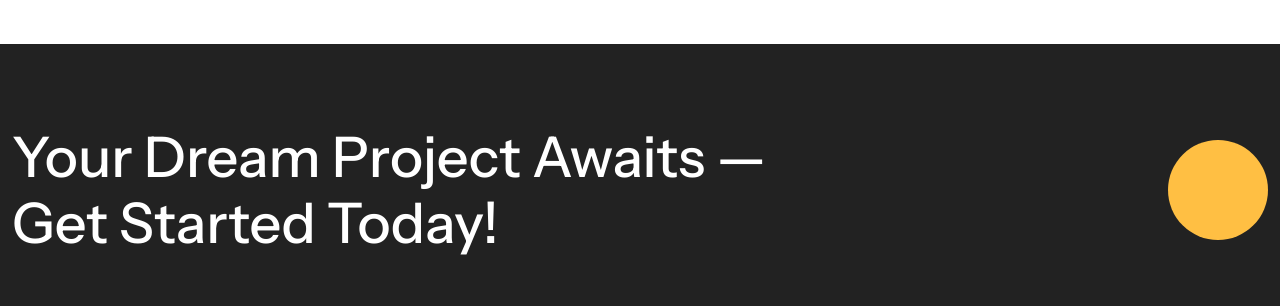
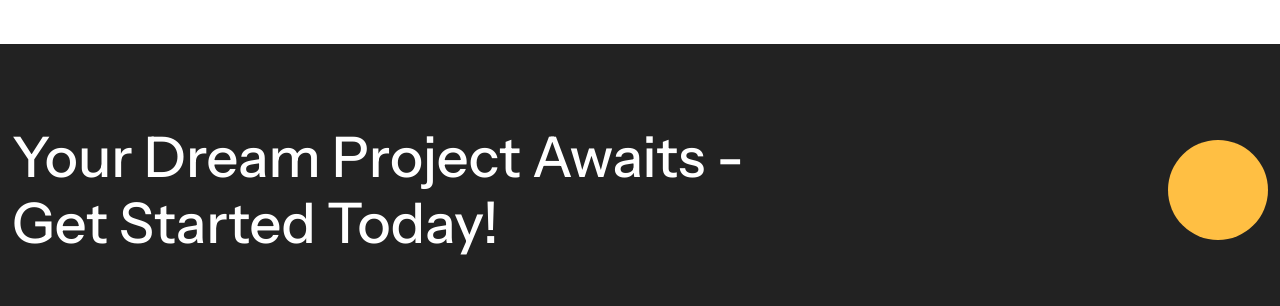
Before and after one commit to kumaranujranchi/magadhgroup, a React (Create React App) app in the folder main-file/: page / in a window 1280 px wide. Shown: the part 8080-8386 px from the top of the page. Built offline with nearby package versions, Linux system fonts and the light colour scheme; a web font is replaced by a local one.

Commit message:
Remove em dashes from about page, footer-one, and footer-three content

```diff
--- a/main-file/src/components/layout/footers/footer-one.js
+++ b/main-file/src/components/layout/footers/footer-one.js
@@ -13,7 +13,7 @@ const FooterOne = () => {
                                 <div className="row al-center">
                                     <div className="col-lg-8 lg-t-center lg-mb-25">
                                         <div className="footer__one-cta-title title_split_anim">
-                                            <h2>Your Dream Project Awaits — Get Started Today!</h2>
+                                            <h2>Your Dream Project Awaits - Get Started Today!</h2>
                                         </div>
                                     </div>
                                     <div className="col-lg-4">
--- a/main-file/src/components/layout/footers/footer-three.js
+++ b/main-file/src/components/layout/footers/footer-three.js
@@ -9,7 +9,7 @@ const FooterThree = () => {
             <div className="container">
                 <div className="row al-center">
                     <div className="col-lg-7 lg-mb-30 lg-t-center title_split_anim">
-                        <h2>Create Your Dream Space — Let’s Get Going!</h2>
+                        <h2>Create Your Dream Space - Let’s Get Going!</h2>
                     </div>
                     <div className="col-lg-5 t-right lg-t-center wow fadeInDown" data-wow-delay="1.2s">
                         <Link className="build_button" to="/contact-us">Book Appointment<i className="flaticon-right-up"></i></Link>
--- a/main-file/src/components/pages/about/about.js
+++ b/main-file/src/components/pages/about/about.js
@@ -112,7 +112,7 @@ const AboutMain = () => {
                                     <h3>Building Trust<br/>Since 1995</h3>
                                 </div>
                                 <p className="wow fadeInUp" data-wow-delay=".6s">
-                                    <strong>Magadh Group of Company</strong> is a leading building material supplier with over 30 years of proven expertise in the construction industry. As a trusted partner for builders, contractors, government projects, and individual homeowners, we provide high-quality construction materials including TMT Bars, Cement, Ready Mix Concrete, Paints, Electrical Items, Doors, Windows, Lifts, and Home Appliances — all under one roof.
+                                    <strong>Magadh Group of Company</strong> is a leading building material supplier with over 30 years of proven expertise in the construction industry. As a trusted partner for builders, contractors, government projects, and individual homeowners, we provide high-quality construction materials including TMT Bars, Cement, Ready Mix Concrete, Paints, Electrical Items, Doors, Windows, Lifts, and Home Appliances, all under one roof.
                                 </p>
                                 <p className="wow fadeInUp mt-15" data-wow-delay=".7s">
                                     Established under our flagship ventures, <strong>Magadh Associates</strong> and <strong>Magadh Enterprises</strong>, the Magadh Group has become a pioneer in building material distribution by focusing on service excellence, product quality, competitive pricing, and timely delivery.
```
